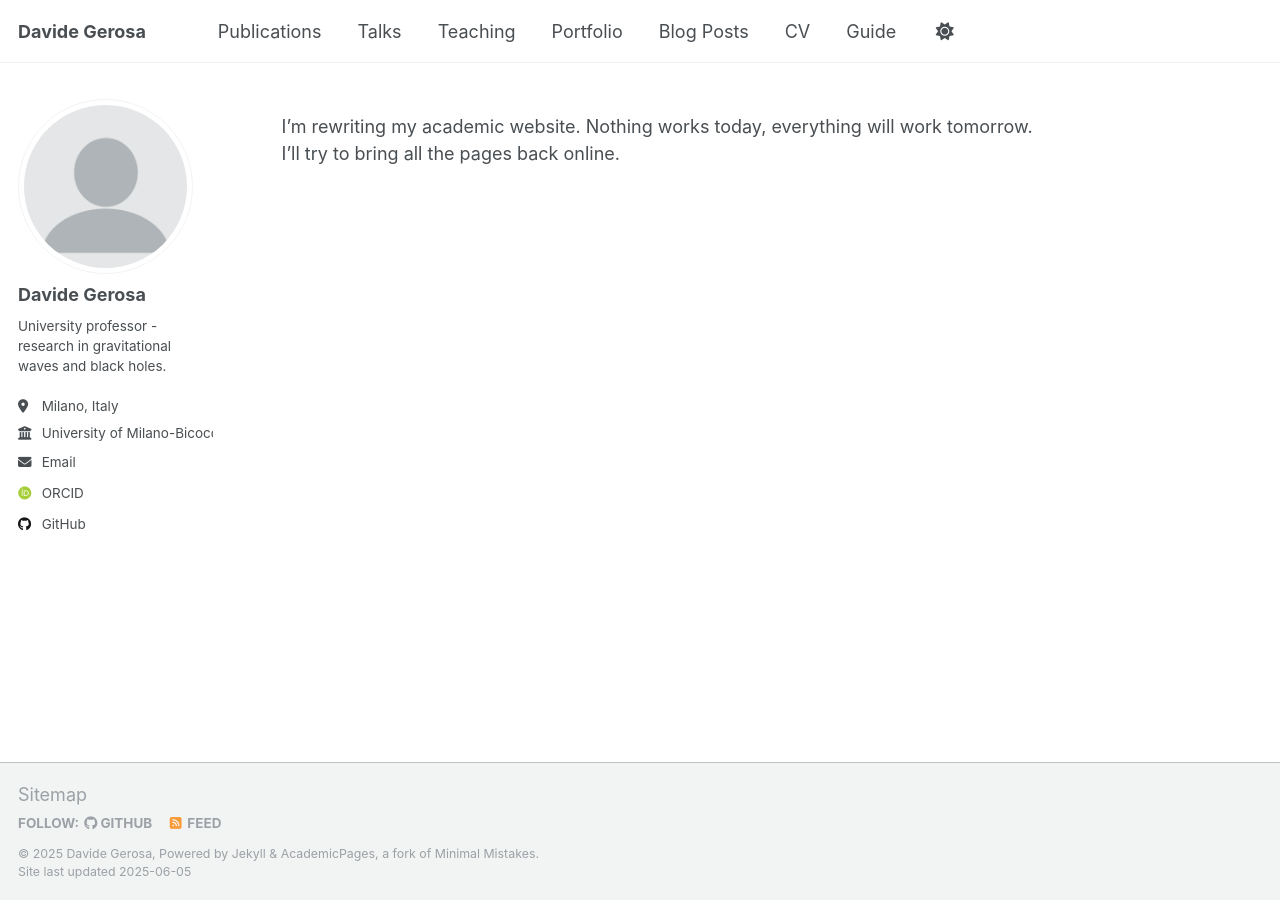
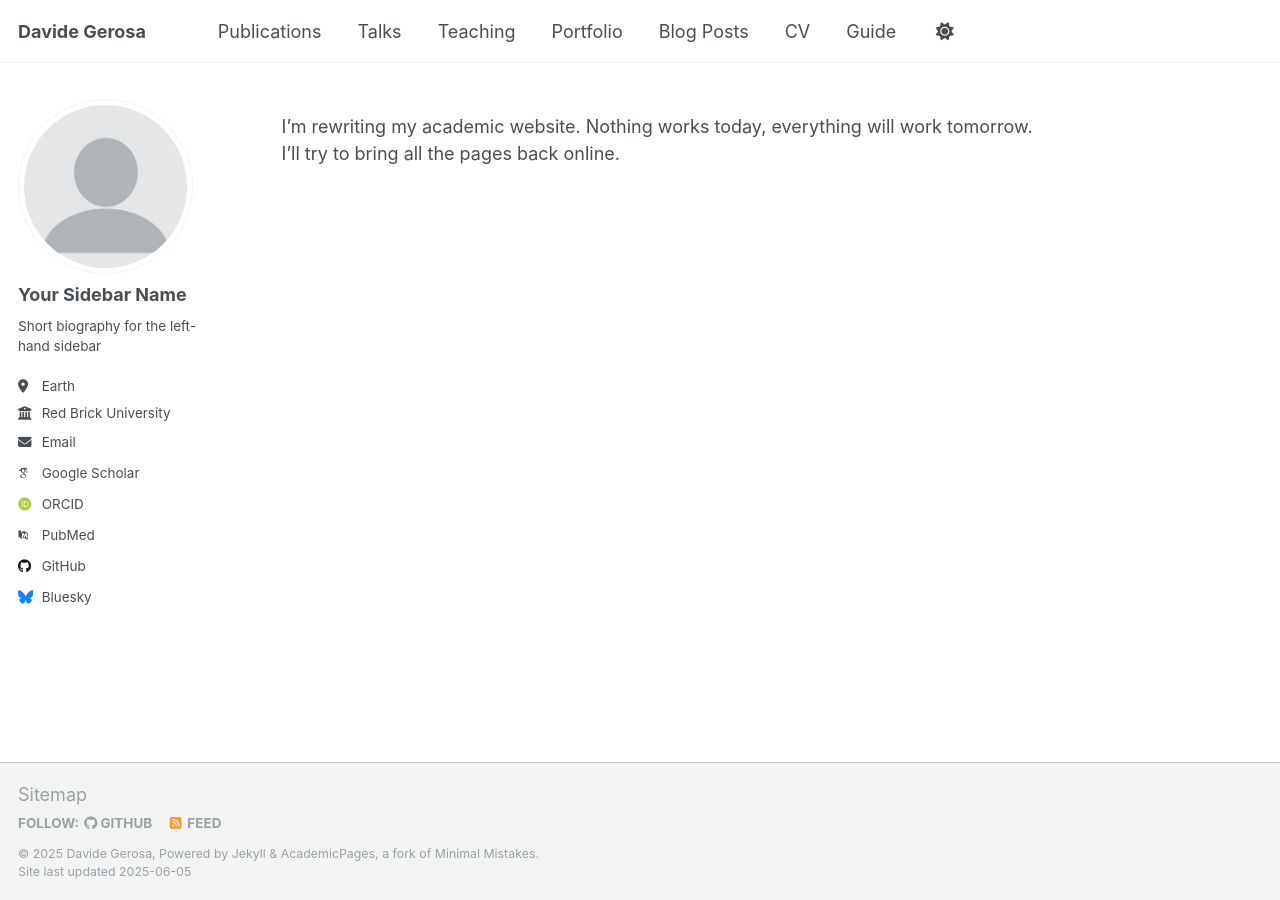
Before and after one commit to dgerosa/website, a Jekyll site: the page built from _pages/about.md, in a window 1280 px wide. Built offline with Jekyll 4.4.1, drawn with Linux system fonts in a browser that asks for light colours; some web fonts are replaced.

Commit message:
Wed Jun  4 23:22:57 EDT 2025

```diff
--- a/_config.yml
+++ b/_config.yml
@@ -13,7 +13,7 @@
 title_separator          : "-"
 name                     : &name "Davide Gerosa"
 description              : &description "University professor - research in gravitational waves and black holes."
-url                      : https://dgerosa/dgerosa.github.io # the base hostname & protocol for your site e.g. "https://[your GitHub username].github.io" or if you already have some other page hosted on Github then use "https://[your GitHub username].github.io/[Your Repo Name]"
+url                      : https://dgerosa.github.io # the base hostname & protocol for your site e.g. "https://[your GitHub username].github.io" or if you already have some other page hosted on Github then use "https://[your GitHub username].github.io/[Your Repo Name]"
 baseurl                  : "" # the subpath of your site, e.g. "/blog"
 repository               : "dgerosa/dgerosa.github.io"
 
@@ -23,22 +23,22 @@
 author:
   # Biographic information
   avatar           : "profile.png"
-  name             : "Davide Gerosa"
+  name             : "Your Sidebar Name"
   pronouns         : # example: "she/her"
-  bio              : "University professor - research in gravitational waves and black holes."
-  location         : "Milano, Italy"
-  employer         : "University of Milano-Bicocca"
+  bio              : "Short biography for the left-hand sidebar"
+  location         : "Earth"
+  employer         : "Red Brick University"
   uri              : # URL
-  email            : "davide.gerosa@unimib.it"
+  email            : "none@example.org"
 
   # Academic websites
   academia         : # URL
   arxiv            : # URL - Update with the correct link to your profile
-  googlescholar    : #"https://scholar.google.com/citations?user=PS_CX0AAAAAJ"
+  googlescholar    : "https://scholar.google.com/citations?user=PS_CX0AAAAAJ"
   impactstory      : # URL
-  orcid            : "http://orcid.org/0000-0002-0933-3579"
+  orcid            : "http://orcid.org/yourorcidurl"
   semantic         : # URL
-  pubmed           : # "https://www.ncbi.nlm.nih.gov/pubmed/?term=john+snow"
+  pubmed           : "https://www.ncbi.nlm.nih.gov/pubmed/?term=john+snow"
   researchgate     : # URL
   scopus           : # URL
 
@@ -46,12 +46,12 @@
   bitbucket        : # Username - Update with your username on the site
   codepen          : # Username
   dribbble         : # Username
-  github           : "dgerosa"
+  github           : "academicpages"
   kaggle           : # Username
   stackoverflow    : # User number or user number and name (i.e., use "1" or "1/jeff-atwood")
 
   # Social media
-  bluesky          : # "bsky.app" # Replace this with you Bluesky username
+  bluesky          : "bsky.app" # Replace this with you Bluesky username
   facebook         : # Username
   flickr           : # Username
   foursquare       : # Username
```
